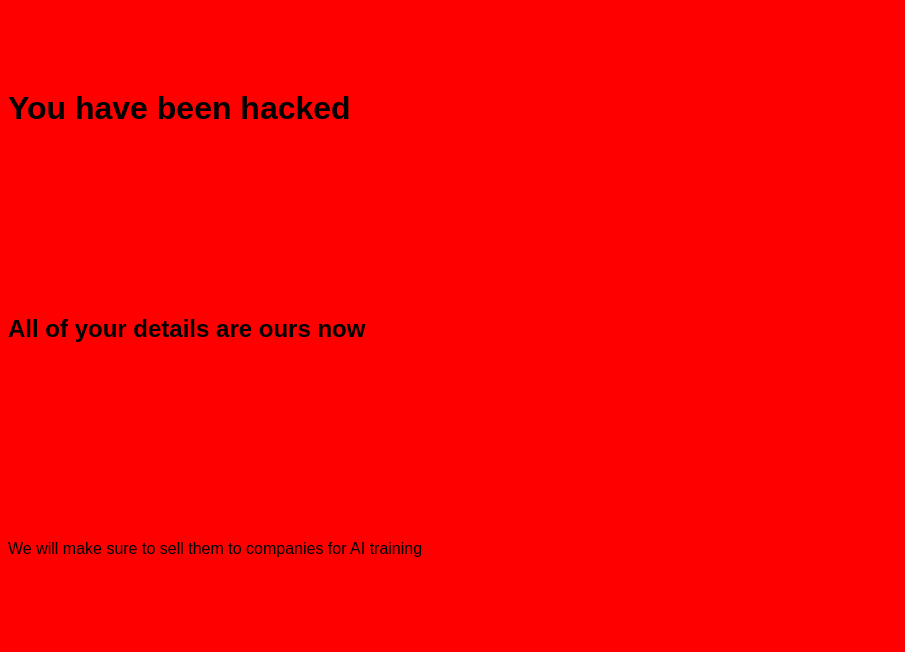
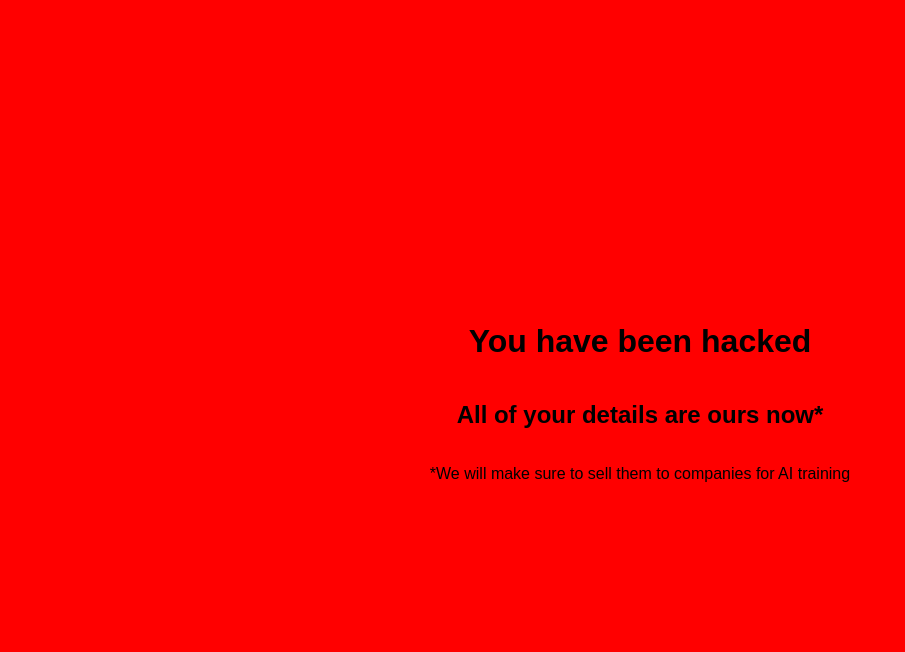
Before and after one commit to Aishalpaca/Hacked, a plain HTML site: page Index.html in a window 1280 px wide. Shown: the whole page, without its empty margins (0-905 px from the left). Drawn offline with Linux system fonts and the light colour scheme.

Commit message:
Update Index.html

```diff
--- a/Index.html
+++ b/Index.html
@@ -3,19 +3,22 @@
 
 
 <h1 class = "text">You have been hacked</h1>
-<h2 class = "text">All of your details are ours now</h2>
-<p class = "text">We will make sure to sell them to companies for AI training</p>
+<h2 class = "text">All of your details are ours now*</h2>
+<p class = "text">*We will make sure to sell them to companies for AI training</p>
 
 <style>
 .text {
-  display:flex;
-  align-items:center;
-  text-align:center;
-  font-family: Arial, Helvetica, sans-serif;
-  height:200px;
+    font-family: Arial, Helvetica, sans-serif;
 }
 body {
-  background-color:red;
+  background-color: red;
+  display: flex;
+  flex-direction: column;
+  justify-content: center;
+  align-items: center;
+  height: 100vh;
+  margin: 0;
+}
 
 </style>
 
```
